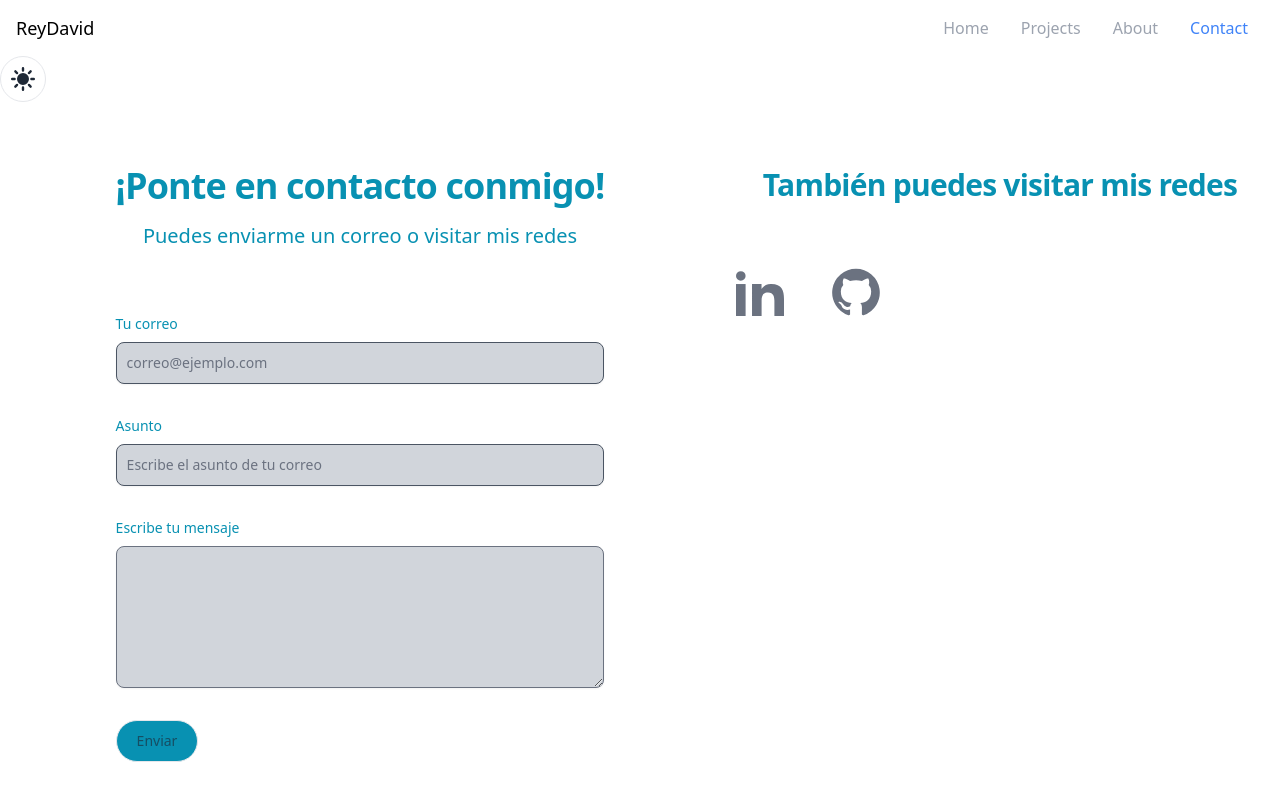
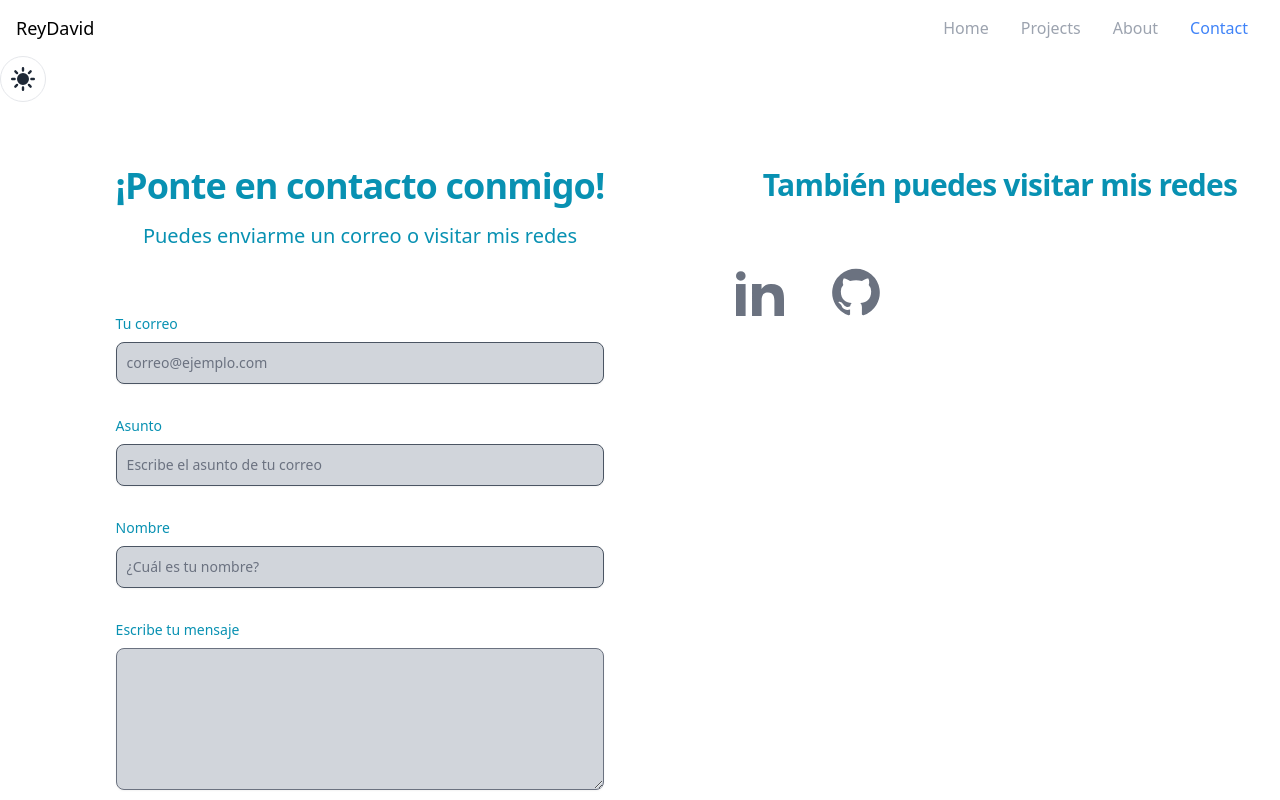
Before and after one commit to Reydav1d/Portfolio, a Next.js app: page /contact in a window 1280 px wide. Shown: the top 800 px of the page. Built offline with nearby package versions, Linux system fonts and the light colour scheme.

Commit message:
add: labels and styles in contactForm

```diff
--- a/src/app/contact/page.tsx
+++ b/src/app/contact/page.tsx
@@ -3,14 +3,36 @@ import React from "react";
 import SocialCard from "@/components/socialCard/socialCard";
 import { useForm, ValidationError } from "@formspree/react";
 import Link from "next/link";
+import { Button } from "flowbite-react";
 
 export default function Contact() {
   const [state, handleSubmit] = useForm("xaygjkvk");
   if (state.succeeded) {
     return (
       <>
-        <p>¡Correo enviado exitosamente! Espera una respuesta muy pronto.</p>
-        <Link href="/">Volver al inicio</Link>
+        <div className="h-screen flex flex-col justify-center items-center space-y-8">
+          <h1 className="text-3xl font-extrabold dark:text-white">
+            ¡Correo enviado exitosamente! Espera una respuesta muy pronto.
+          </h1>
+          <svg
+            className="w-[48px] h-[48px] text-cyan-900"
+            aria-hidden="true"
+            xmlns="http://www.w3.org/2000/svg"
+            fill="none"
+            viewBox="0 0 20 20"
+          >
+            <path
+              stroke="currentColor"
+              stroke-linecap="round"
+              stroke-linejoin="round"
+              stroke-width="1.5"
+              d="M4.008 8.714c1-.097 1.96-.45 2.792-1.028a25.112 25.112 0 0 0 4.454-5.72 1.8 1.8 0 0 1 .654-.706 1.742 1.742 0 0 1 1.65-.098 1.82 1.82 0 0 1 .97 1.128c.075.248.097.51.065.767l-1.562 4.629M4.008 8.714H1v9.257c0 .273.106.535.294.728a.99.99 0 0 0 .709.301h1.002a.99.99 0 0 0 .71-.301c.187-.193.293-.455.293-.728V8.714Zm8.02-1.028h4.968c.322 0 .64.08.925.232.286.153.531.374.716.645a2.108 2.108 0 0 1 .242 1.883l-2.36 7.2c-.288.813-.48 1.354-1.884 1.354-2.59 0-5.39-1.06-7.504-1.66"
+            />
+          </svg>
+          <Link href="/">
+            <Button>Volver al inicio</Button>
+          </Link>
+        </div>
       </>
     );
   }
@@ -59,10 +81,26 @@ export default function Contact() {
               placeholder="Escribe el asunto de tu correo"
             />
             <ValidationError
-              prefix="Email"
-              field="email"
+              prefix="Asunto"
+              field="asunto"
               errors={state.errors}
             />
+          </div>
+          <div>
+            <label
+              htmlFor="name"
+              className="block mb-2 text-sm font-medium text-cyan-600"
+            >
+              Nombre
+            </label>
+            <input
+              id="name"
+              type="name"
+              name="name"
+              className="shadow-sm bg-gray-300 border border-gray-600 text-gray-900 text-sm rounded-lg focus:ring-primary-500 focus:border-primary-500 block w-full p-2.5"
+              placeholder="¿Cuál es tu nombre?"
+            />
+            <ValidationError prefix="Name" field="name" errors={state.errors} />
           </div>
           <div>
             <label
```
